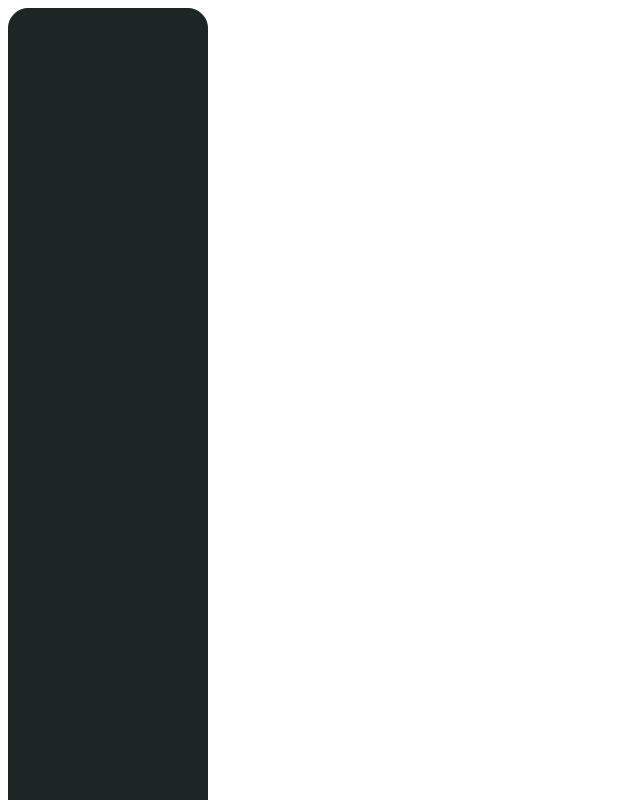
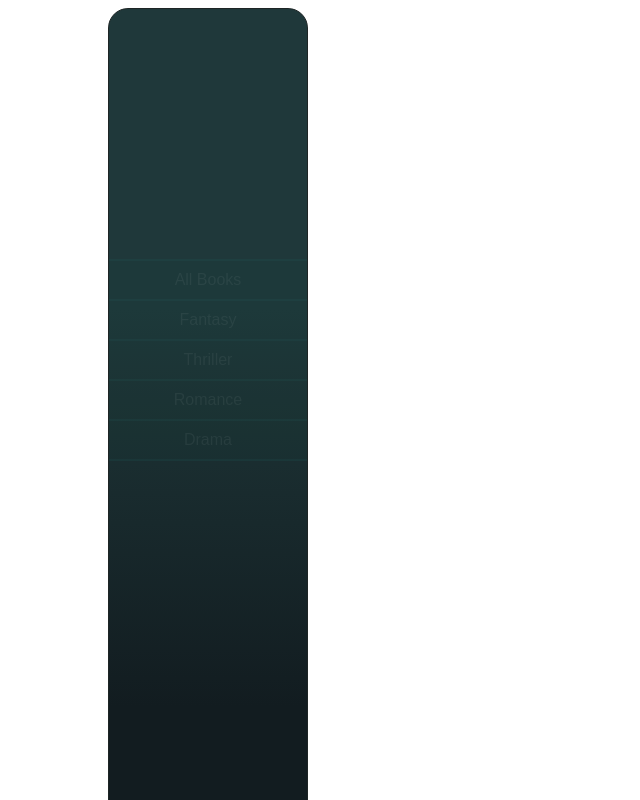
Before and after one commit to liesse97/BooksApp, a plain HTML site: page Fatina/meny/meny.html in a window 1280 px wide. Shown: the top 800 px of the page, without its empty margins (0-640 px from the left). Drawn offline with Linux system fonts and the light colour scheme.

Commit message:
Fixed a little menu

```diff
--- a/Fatina/meny/meny.css
+++ b/Fatina/meny/meny.css
@@ -5,11 +5,48 @@
         width: 20%;
         max-width:200px ;
         height: 1000px;
-        min-width:100px ;
+        min-width:160px ;
         border: 1px solid #1E2525;
         box-sizing: border-box;
-        background-color: #1E2525;
+        /* background-color: #1E2525; */
         border-radius: 20px;
+        background: linear-gradient(to bottom, #1F383A 30%, #121C20 70%);
+        margin-left: 100px;
+
 }
-/*for picture*/
-.div2 {}
+/*for buttons*/
+.div2{
+
+        width: 100%;
+        /* background-color: #2b8383; */
+        margin-top: 250px;
+
+}
+.button {
+        width: 100%;
+        color: rgba(255, 255, 255, 0.06);
+       font-size: medium;
+        background-color: rgba(3, 86, 67, 0.05);
+        border: 2px solid #2b838316;
+        border-left: #1E2525;
+        border-right: #1E2525;
+        padding-top: 10px;
+        padding-bottom: 10px;
+        /*for hover      */
+        transition: all 0.3s ease;
+        position: relative;
+}
+.middle{
+
+        border-top: #1E2525;
+}
+.button:hover {
+        width: 120%;
+        font-size: 20px;
+        padding: 15px 25px;
+        color: rgba(255, 255, 255, 1);
+        background-color: #A57333;
+        /* left:-20px; */
+        transition: 0.3s ease-in-out;
+
+      }
--- a/Fatina/meny/meny.html
+++ b/Fatina/meny/meny.html
@@ -10,7 +10,11 @@
     <body>
         <div class="div1">
             <div class="div2">
-
+                <button class="button">All Books</button>
+                <button class="button middle" >Fantasy</button>
+                <button class="button middle">Thriller</button>
+                <button class="button middle">Romance</button>
+                <button class="button middle">Drama</button>
             </div>
 
         </div>
```
